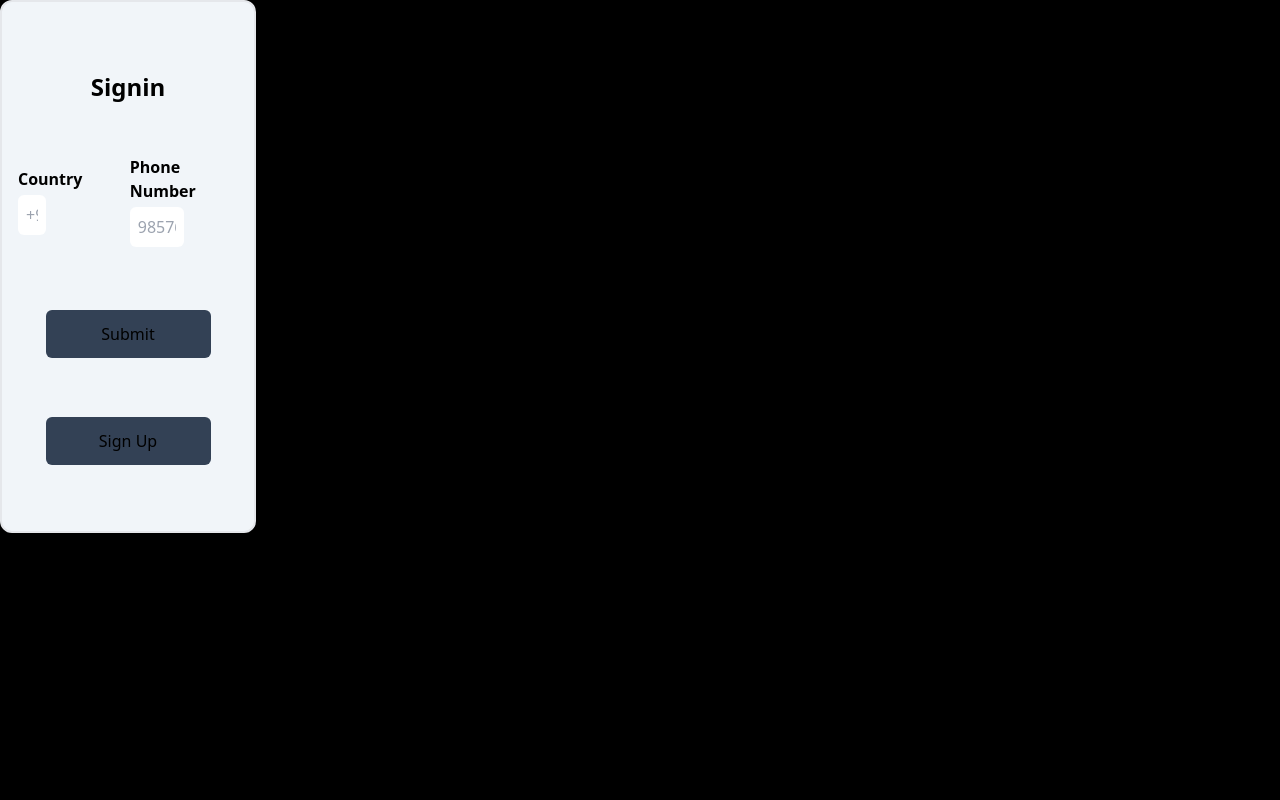
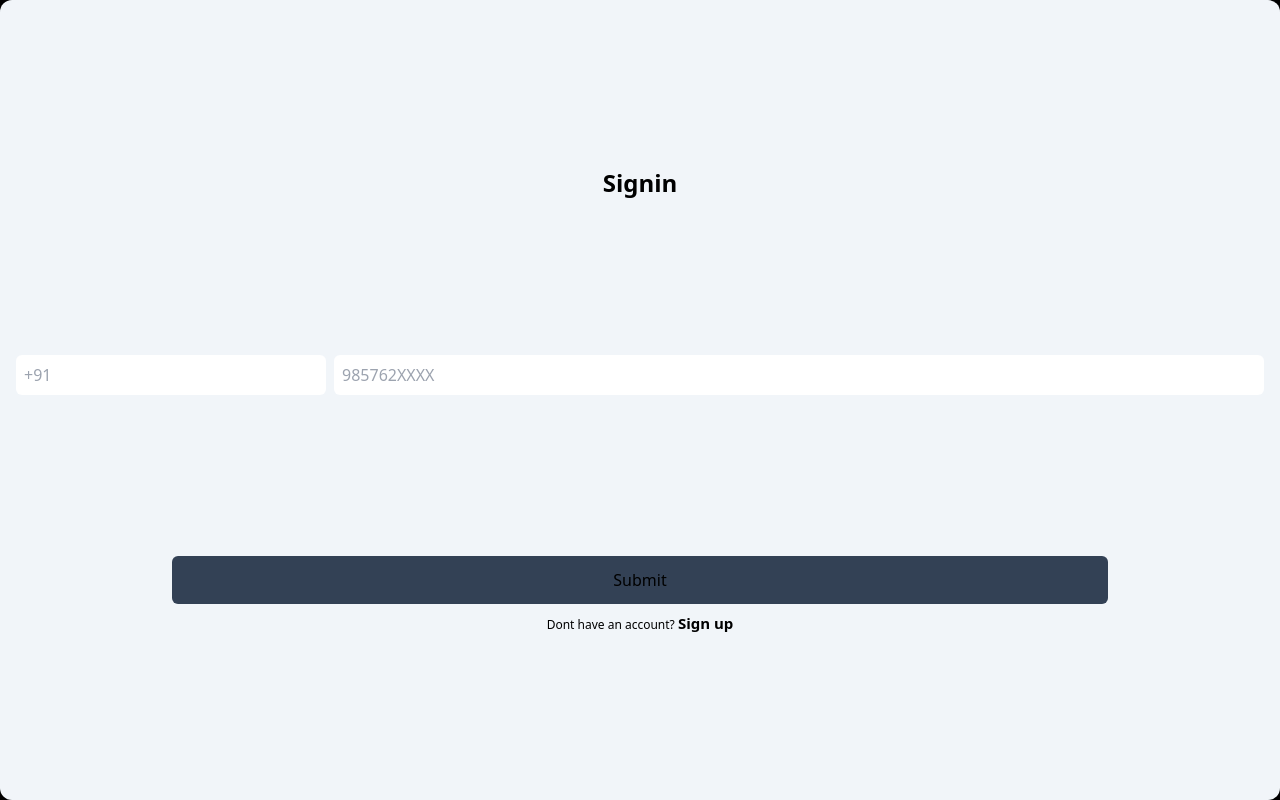
Before and after one commit to ishk9/getYourDiet, a Next.js app in the folder client/: page /Signin in a window 1280 px wide. Built offline with nearby package versions, Linux system fonts and the light colour scheme.

Commit message:
Style: Fixed the flex

```diff
--- a/client/app/Signin/page.js
+++ b/client/app/Signin/page.js
@@ -6,30 +6,27 @@ import useStore from '../store';
 function SigninPage() {
     const {setOpenSignInModal} = useStore();
     return (
-        <div className="h-4/6 w-1/5 p-4 rounded-xl absolute z-10 flex flex-col justify-evenly items-center bg-slate-100 border-2 shadow-md">
+        <div className="h-full w-full p-4 rounded-xl absolute z-10 flex flex-col justify-evenly items-center bg-slate-100">
             <h1 className='text-black text-[24px] font-semibold'>Signin</h1>
 
             <div className='flex w-full justify-center items-center'>
-                <div className='flex flex-col'>
-                    <p className='text-black font-semibold text-md'>Country</p>
-                    <input className='my-1 w-1/4 p-2 rounded-md text-black mr-2' placeholder='+91' />
-                </div>
-
-                <div className='flex flex-col'>
-                    <p className='text-black font-semibold text-md'>Phone Number</p>
-                    <input className='my-1 w-2/4 p-2 rounded-md text-black' placeholder='985762XXXX' />
-                </div>
-
+                <input className='my-1 w-1/4 p-2 rounded-md text-black mr-2' placeholder='+91' />
+                <input className='my-1 w-3/4 p-2 rounded-md text-black' placeholder='985762XXXX' />
             </div>
 
-            <button className='w-3/4 rounded-md py-3 mt-2 bg-slate-700'>
-                <p>Submit</p>
-            </button>
-            <button
-                onClick={setOpenSignInModal}
-                className='w-3/4 rounded-md py-3 mt-2 bg-slate-700'>
-                <p>Sign Up</p>
-            </button>
+
+            <div className='flex flex-col w-3/4 justify-center items-center'>
+                <button className='w-full rounded-md py-3 mt-2 bg-slate-700 hover:bg-slate-600'>
+                    <p>Submit</p>
+                </button>
+
+                <button className='mt-2'onClick={setOpenSignInModal}>
+                    <p className='text-black text-[12px]'>
+                        Dont have an account? <span className='font-semibold text-[15px]'>Sign up</span>
+                    </p>
+                </button>
+            </div>
+
         </div>
     )
 }
```
